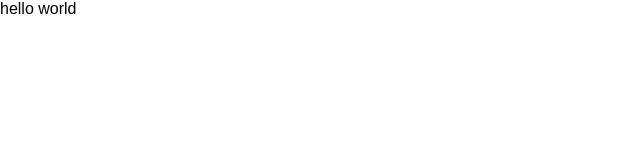
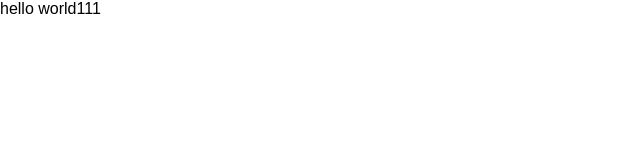
Before and after one commit to LiuGengYang/demo, a plain HTML site: page index.html in a window 1280 px wide. Shown: the full height of the page, 0-640 px from the left. Drawn offline with Linux system fonts and the light colour scheme.

Commit message:
添加了111

```diff
--- a/index.html
+++ b/index.html
@@ -10,7 +10,7 @@
 
 <body>
     <div>
-        hello world
+        hello world111
     </div>
 </body>
 
```
